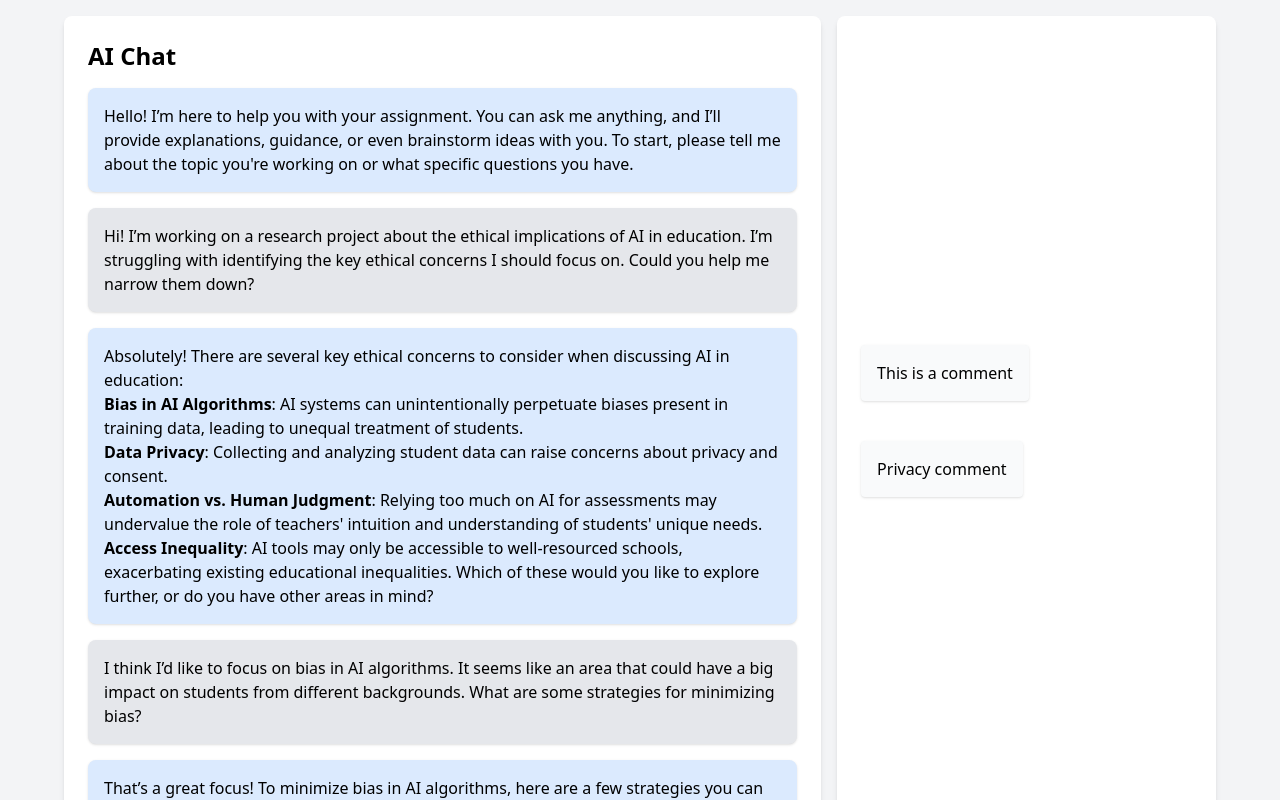
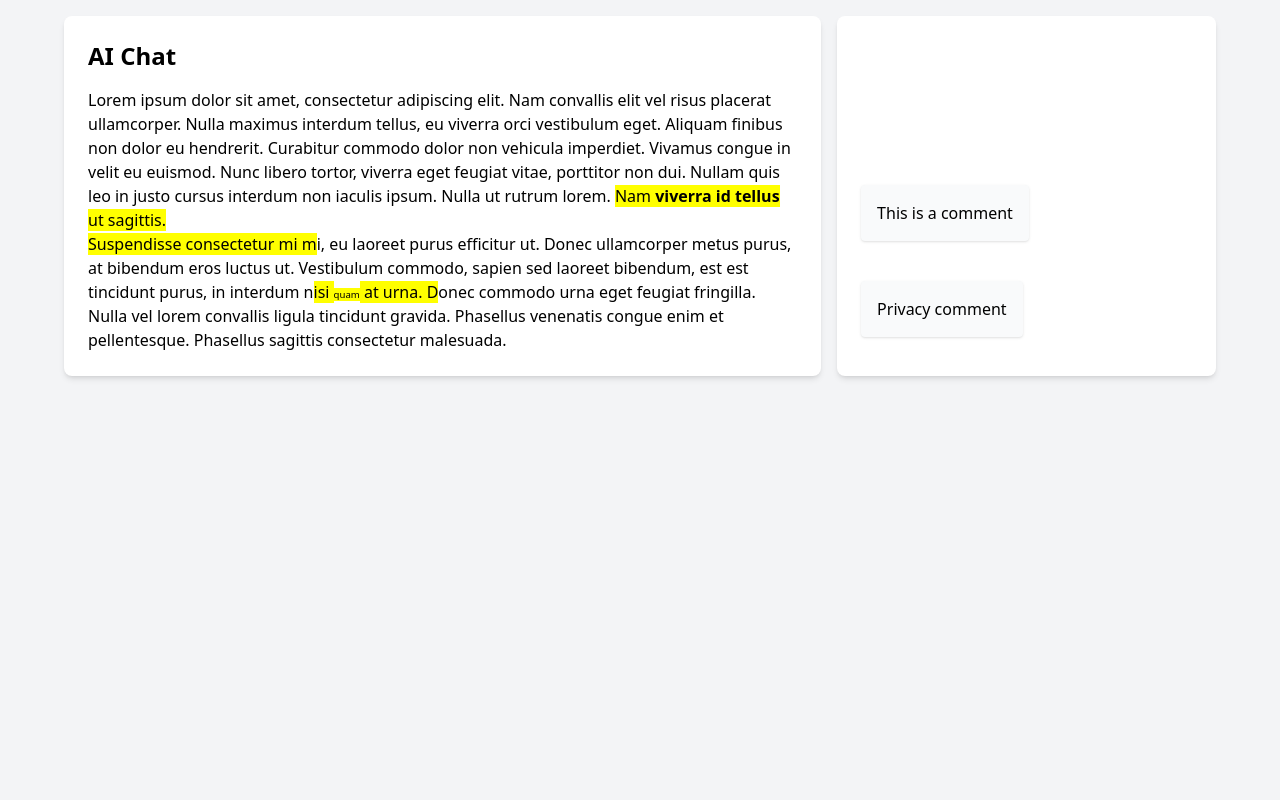
Before and after one commit to johnnyoshika/react-gdocs-commenting, a React (Vite) app: page / in a window 1280 px wide. Shown: the top 800 px of the page. Built offline with nearby package versions, Linux system fonts and the light colour scheme.

Commit message:
Example that works

```diff
--- a/src/App.tsx
+++ b/src/App.tsx
@@ -25,12 +25,33 @@ const AppLayout = () => {
                 </span>
               }
             >
-              {messages.map(message => (
-                <MessageContainer
-                  key={message.id}
-                  message={message}
-                />
-              ))}
+              <div>
+                <p>
+                  Lorem ipsum dolor sit amet, consectetur adipiscing
+                  elit. Nam convallis elit vel risus placerat
+                  ullamcorper. Nulla maximus interdum tellus, eu
+                  viverra orci vestibulum eget. Aliquam finibus non
+                  dolor eu hendrerit. Curabitur commodo dolor non
+                  vehicula imperdiet. Vivamus congue in velit eu
+                  euismod. Nunc libero tortor, viverra eget feugiat
+                  vitae, porttitor non dui. Nullam quis leo in justo
+                  cursus interdum non iaculis ipsum. Nulla ut rutrum
+                  lorem. Nam <strong>viverra id tellus</strong> ut
+                  sagittis.
+                </p>
+                <p>
+                  Suspendisse consectetur mi mi, eu laoreet purus
+                  efficitur ut. Donec ullamcorper metus purus, at
+                  bibendum eros luctus ut. Vestibulum commodo, sapien
+                  sed laoreet bibendum, est est tincidunt purus, in
+                  interdum nisi{' '}
+                  <span style={{ fontSize: '60%' }}>quam</span> at
+                  urna. Donec commodo urna eget feugiat fringilla.
+                  Nulla vel lorem convallis ligula tincidunt gravida.
+                  Phasellus venenatis congue enim et pellentesque.
+                  Phasellus sagittis consectetur malesuada.
+                </p>
+              </div>
             </CommentableContent>
           </div>
           <div className="w-1/3 bg-white p-6 rounded-lg shadow-md">
```
